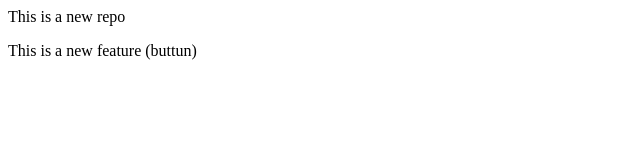
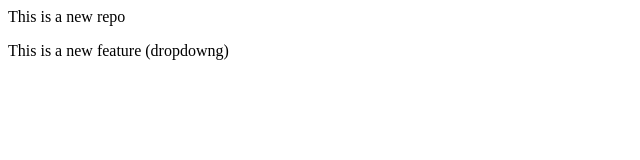
Before and after one commit to Bishnu079b/Local-Repo, a plain HTML site: page index.html in a window 1280 px wide. Shown: the full height of the page, 0-640 px from the left. Drawn offline with Linux system fonts and the light colour scheme.

```diff
--- a/index.html
+++ b/index.html
@@ -1,2 +1,2 @@
 <p>This is a new repo</p>
-<p>This is a new feature (buttun) </p>
+<p>This is a new feature (dropdowng) </p>
```
